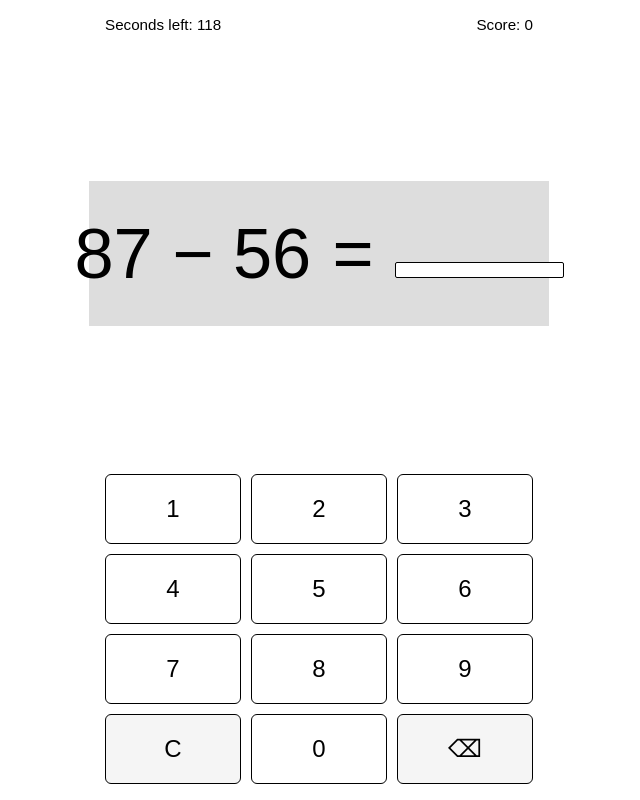
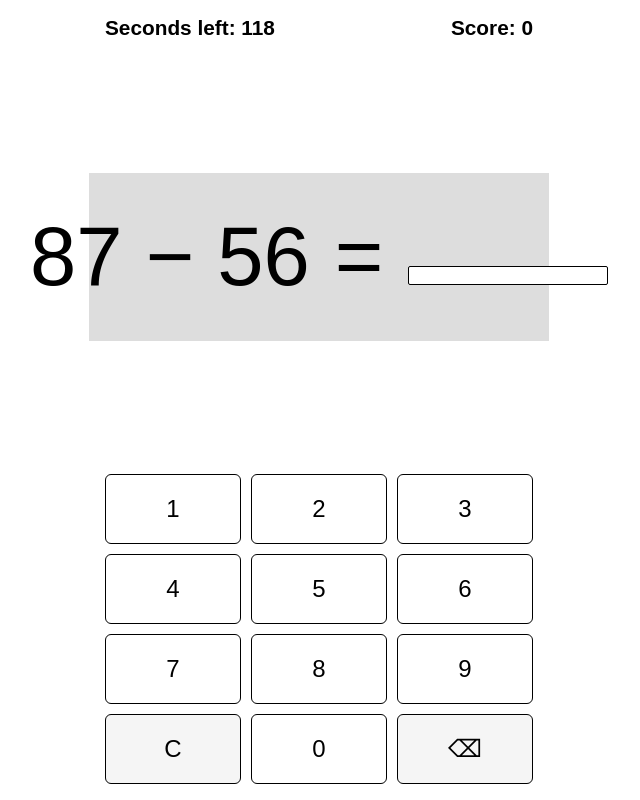
Before and after one commit to acagliol/zetamac-mobile, a plain HTML site: page index.html in a window 1280 px wide. Both pictures are taken after a click on the button "Start". Shown: the whole page, without its empty margins (321-961 px from the left). Drawn offline with Linux system fonts and the light colour scheme.

Commit message:
Enlarge problem and HUD text; center problem band

```diff
--- a/css/styles.css
+++ b/css/styles.css
@@ -124,10 +124,11 @@ body {
   display: flex;
   justify-content: space-between;
   gap: var(--gap);
-  font-size: 0.95rem;
+  font-size: 1.3rem;
+  font-weight: 600;
 }
 .hud__item { color: var(--text); }
-.hud__item span { font-weight: 400; }
+.hud__item span { font-weight: 700; }
 
 /* ─────────────────────────────── Problem ───────────────────────────────── */
 .problem-area {
@@ -141,13 +142,13 @@ body {
   align-items: baseline;
   justify-content: center;
   gap: 0.3em;
-  font-size: clamp(2.8rem, 14vw, 4.4rem);
+  font-size: clamp(3.2rem, 17vw, 5.2rem);
   font-weight: 400;
   /* full-bleed grey band across the screen width, sized to its content */
   align-self: stretch;
   background: #dddddd;
   margin: 0 -16px;
-  padding: 32px 16px;
+  padding: 36px 12px;
 }
 .problem { white-space: nowrap; }
 .equals { font-weight: 400; }
```
